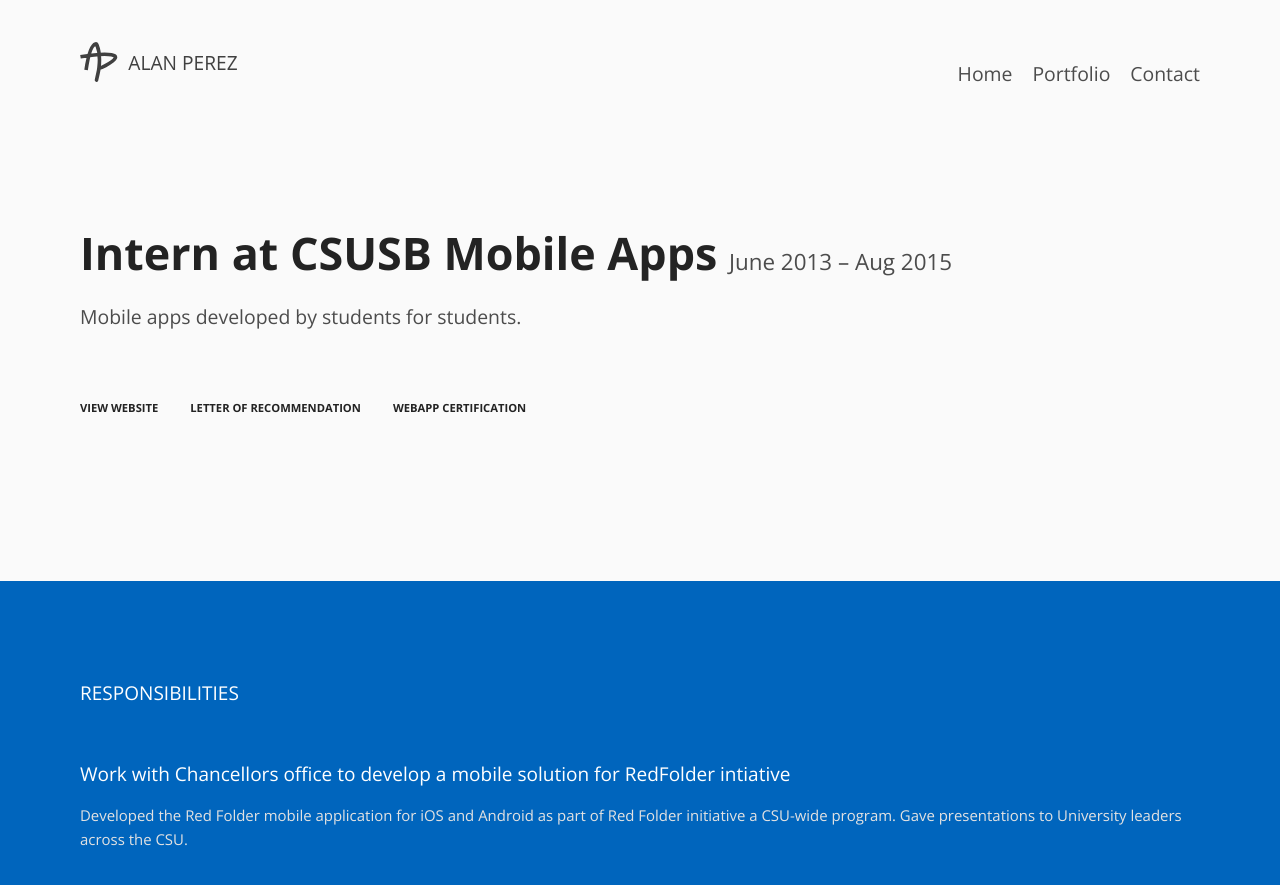
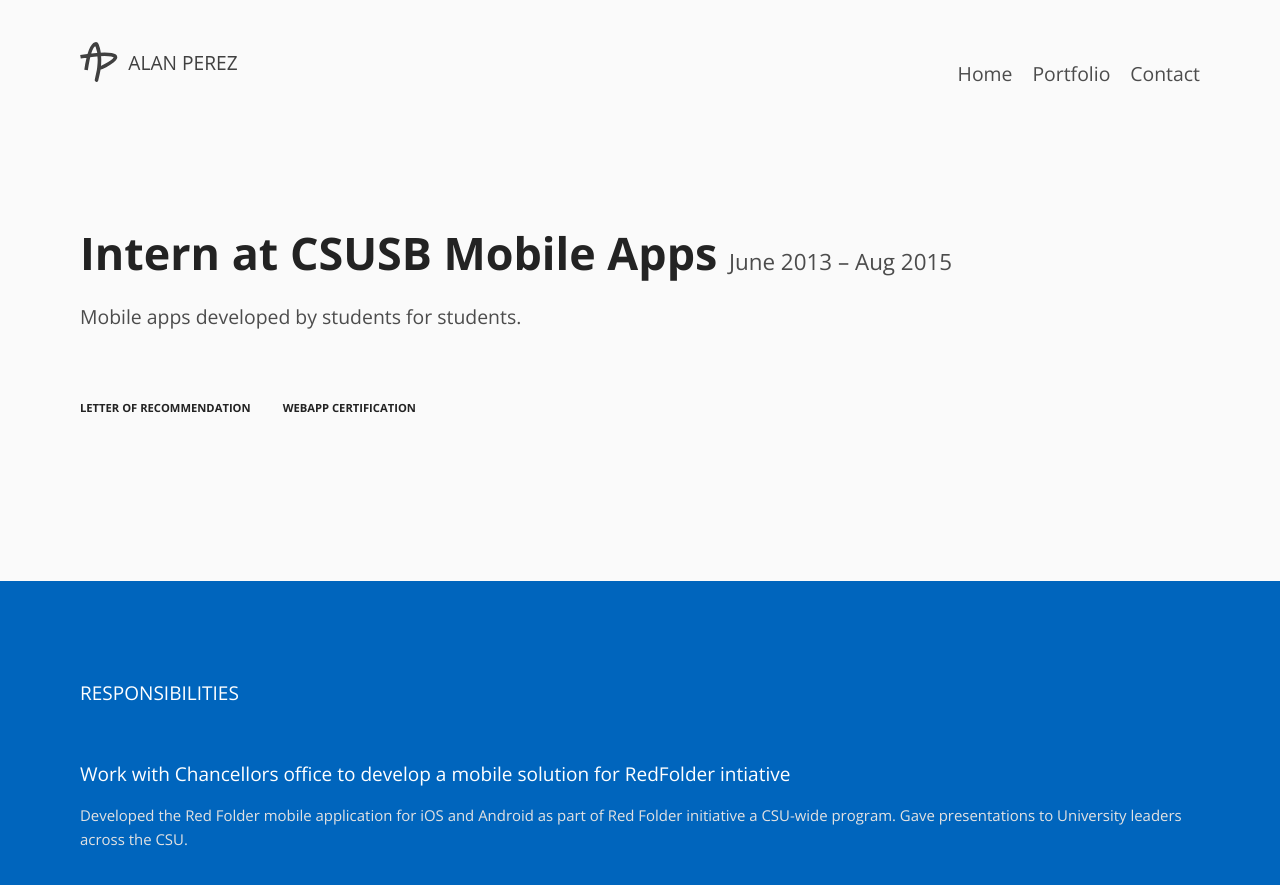
Before and after one commit to alanipce/mywebsite, a Jekyll site: the page built from _work/csusb.html, in a window 1280 px wide and 900 px high. Shown: the top 885 px of the window. Built offline with Jekyll 4.4.1, drawn with Linux system fonts in a browser that asks for light colours; nearby versions of some CDN libraries.

Commit message:
Remove website link to CSUSB MAD team. It was taken down or moved.

```diff
--- a/_work/csusb.html
+++ b/_work/csusb.html
@@ -6,8 +6,6 @@
 banner: /assets/img/csusb-illustration.svg
 order: 2
 links:
-    - name: View Website
-      url: https://www.csusb.edu/mobile-apps
     - name: Letter of Recommendation
       url: /documents/csusb-letter-of-recommendation.pdf
     - name: Webapp Certification
```
Also changed, not shown: 4 other files.
